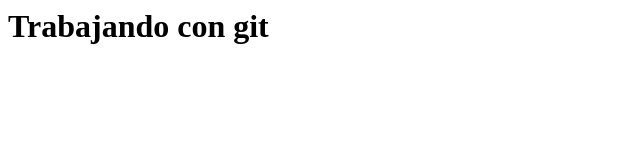
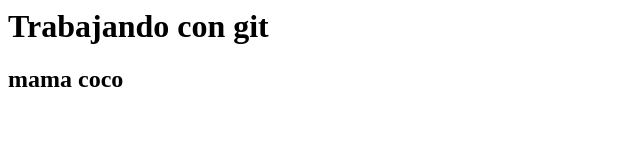
Before and after one commit to andresfp97/dir-clase-c4, a plain HTML site: page index.html in a window 1280 px wide. Shown: the whole page, without its empty margins (0-640 px from the left). Drawn offline with Linux system fonts and the light colour scheme.

Commit message:
agregando subtitulo

```diff
--- a/index.html
+++ b/index.html
@@ -2,6 +2,7 @@
 	<head>
 	</head>
 	<h1> Trabajando con git <h1>
+		<h2>mama coco</h2>
 	<body>
 	</body>
 </html>
```
